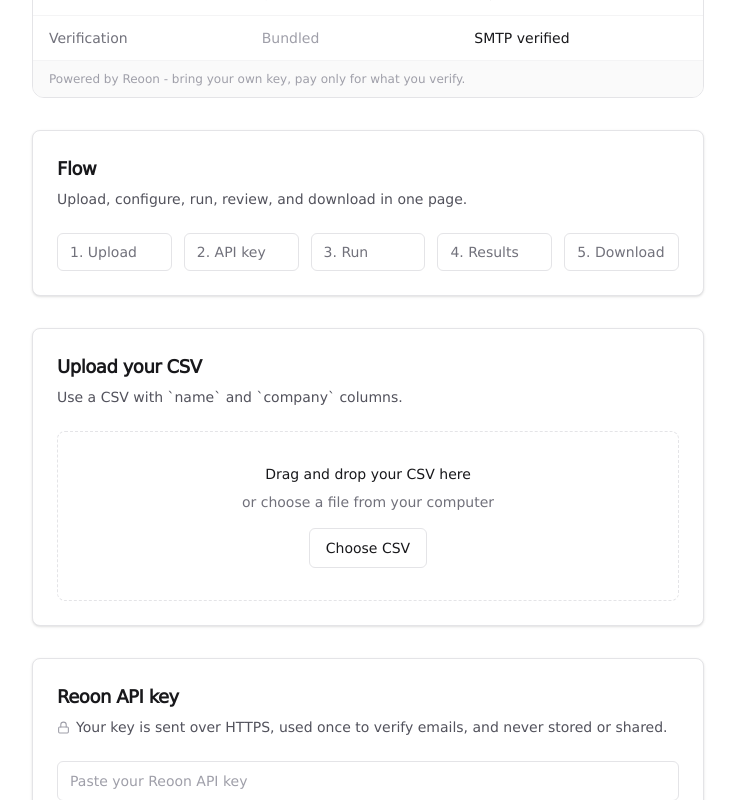
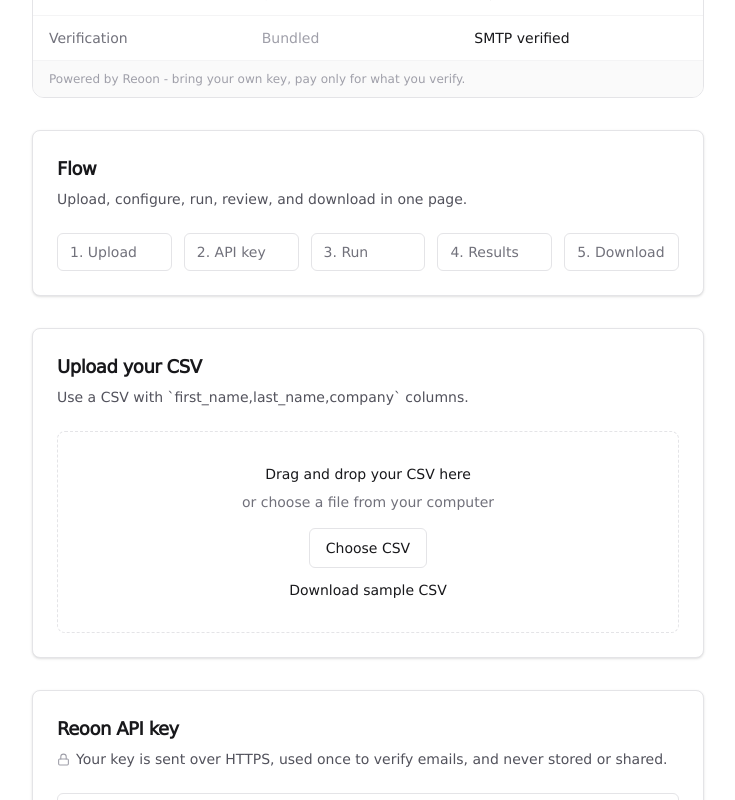
Before and after one commit to Lara-Craft-AI/email-finder-web, a Next.js app: page / in a window 1280 px wide. Shown: the part 384-1184 px from the top of the page, without its empty margins (272-1007 px from the left). Built offline with nearby package versions, Linux system fonts and the light colour scheme.

Commit message:
feat: update CSV format to first_name/last_name/company + add sample download

```diff
--- a/components/FileDropzone.tsx
+++ b/components/FileDropzone.tsx
@@ -76,23 +76,26 @@ export function FileDropzone({ onLeadsParsed }: FileDropzoneProps) {
       }
 
       const headers = rows[0].map((cell) => cell.trim().toLowerCase());
-      const nameIndex = headers.indexOf("name");
+      const firstNameIndex = headers.indexOf("first_name");
+      const lastNameIndex = headers.indexOf("last_name");
       const companyIndex = headers.indexOf("company");
 
-      if (nameIndex === -1 || companyIndex === -1) {
-        throw new Error('CSV must include "name" and "company" columns.');
+      if (firstNameIndex === -1 || lastNameIndex === -1 || companyIndex === -1) {
+        throw new Error('CSV must include "first_name", "last_name", and "company" columns.');
       }
 
       const leads = rows
         .slice(1)
         .map((row) => ({
-          name: row[nameIndex]?.trim() ?? "",
+          name: [row[firstNameIndex]?.trim() ?? "", row[lastNameIndex]?.trim() ?? ""]
+            .filter(Boolean)
+            .join(" "),
           company: row[companyIndex]?.trim() ?? "",
         }))
         .filter((lead) => lead.name && lead.company);
 
       if (!leads.length) {
-        throw new Error("No valid rows found. Add at least one name and company.");
+        throw new Error("No valid rows found. Add at least one first_name, last_name, and company.");
       }
 
       setFileName(file.name);
@@ -122,7 +125,7 @@ export function FileDropzone({ onLeadsParsed }: FileDropzoneProps) {
     <Card>
       <CardHeader>
         <CardTitle>Upload your CSV</CardTitle>
-        <CardDescription>Use a CSV with `name` and `company` columns.</CardDescription>
+        <CardDescription>Use a CSV with `first_name,last_name,company` columns.</CardDescription>
       </CardHeader>
       <CardContent className="space-y-4">
         <div
@@ -157,6 +160,11 @@ export function FileDropzone({ onLeadsParsed }: FileDropzoneProps) {
           >
             Choose CSV
           </Button>
+          <div className="mt-3 text-sm">
+            <a href="/sample.csv" className="font-medium text-zinc-700 underline underline-offset-4 hover:text-zinc-900">
+              Download sample CSV
+            </a>
+          </div>
         </div>
         {fileName ? <p className="text-sm text-zinc-600">Loaded: {fileName}</p> : null}
         {error ? <p className="text-sm text-red-600">{error}</p> : null}
```
Also changed, not shown: public/sample.csv (added).
